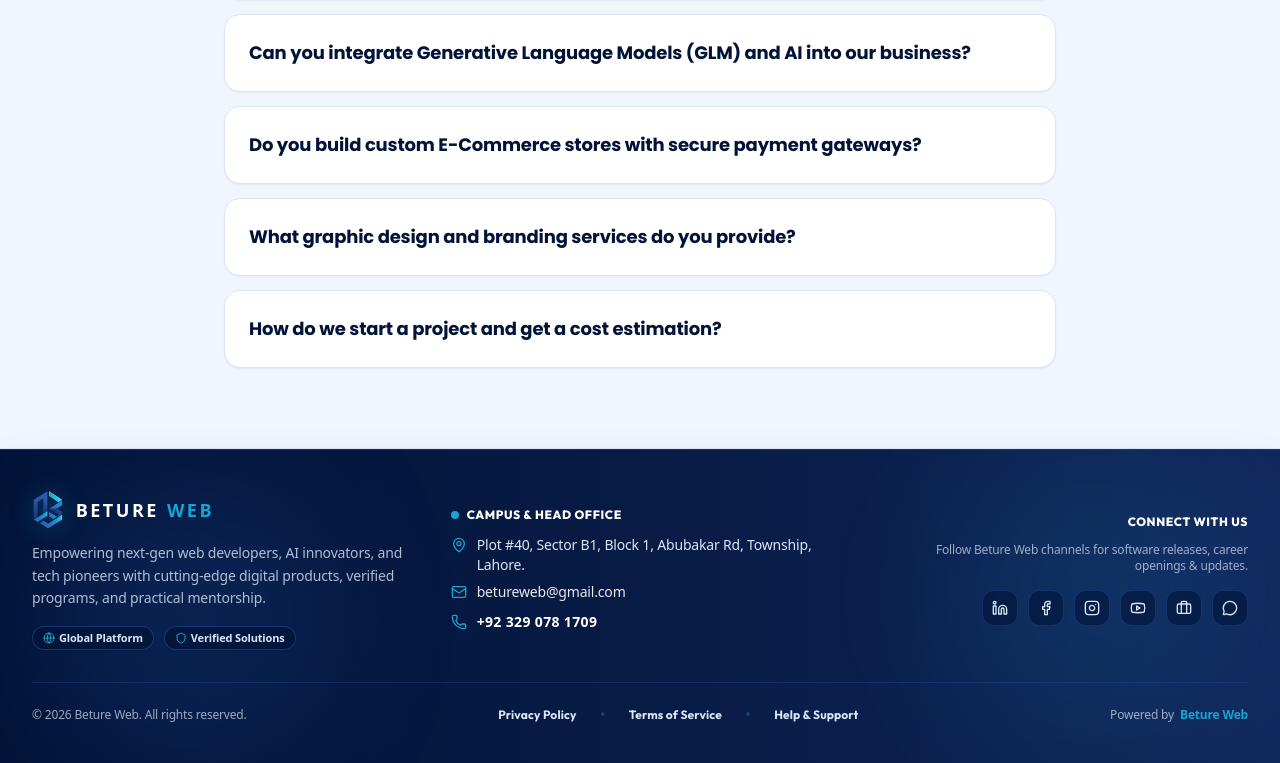
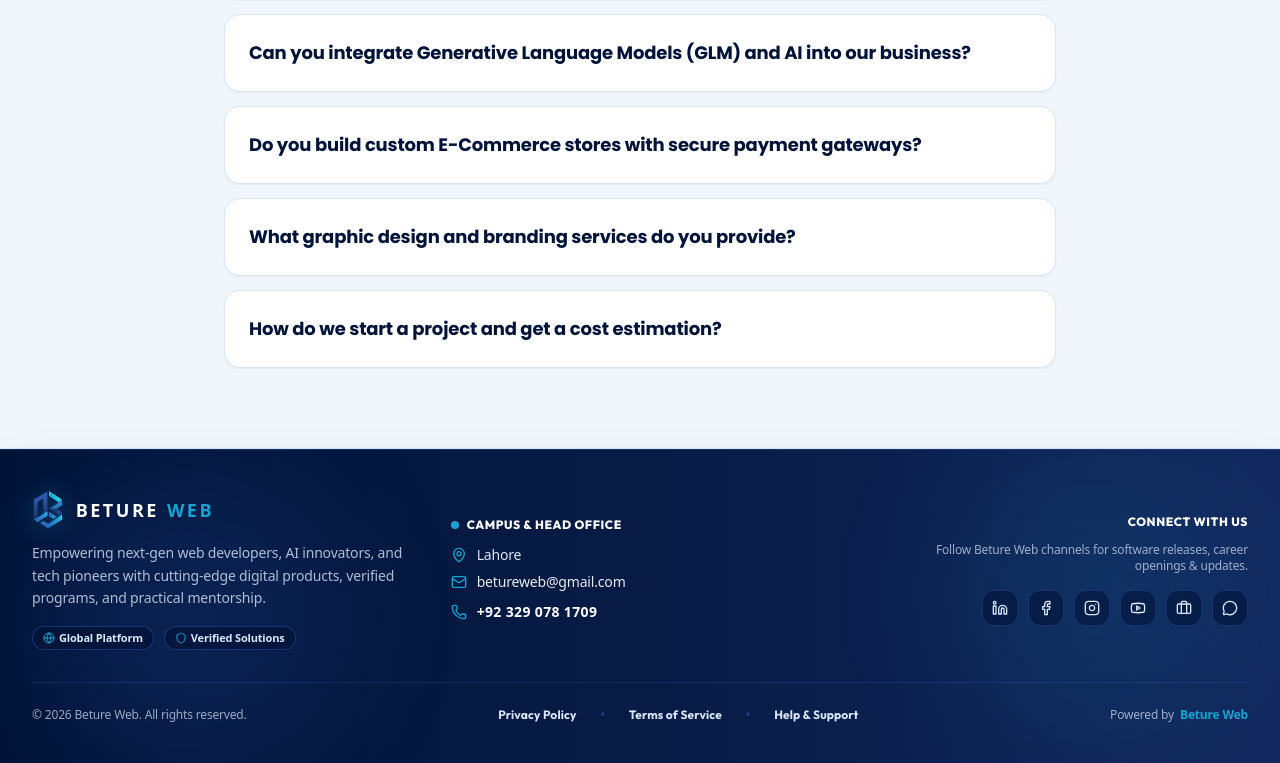
Before and after one commit to usman-codex/BETURE-WEB, a React (Vite) app: page / in a window 1280 px wide. Shown: the part 8114-8877 px from the top of the page. Built offline with nearby package versions, Linux system fonts and the light colour scheme.

Commit message:
Update address to Lahore only across footer and contact page

```diff
--- a/src/components/Footer.tsx
+++ b/src/components/Footer.tsx
@@ -110,7 +110,7 @@ export const Footer: React.FC<FooterProps> = ({ setActiveTab }) => {
               <div className="flex items-start justify-center md:justify-start gap-2.5 text-[#D8E6F8]">
                 <MapPin className="w-4 h-4 text-[#16A5CE] shrink-0 mt-0.5" />
                 <span className="leading-snug">
-                  Plot #40, Sector B1, Block 1, Abubakar Rd, Township, Lahore.
+                  Lahore
                 </span>
               </div>
 
@@ -301,7 +301,7 @@ export const Footer: React.FC<FooterProps> = ({ setActiveTab }) => {
                       </div>
                       <div className="flex items-start gap-2 text-xs text-[#D8E6F8]">
                         <MapPin className="w-4 h-4 text-[#16A5CE] shrink-0 mt-0.5" />
-                        <span>Head Office: Plot #40, Sector B1, Block 1, Abubakar Rd, Township, Lahore.</span>
+                        <span>Head Office: Lahore</span>
                       </div>
                     </div>
                     <p className="text-xs text-[#D8E6F8]/70">
--- a/src/views/ContactPage.tsx
+++ b/src/views/ContactPage.tsx
@@ -143,7 +143,7 @@ export const ContactPage: React.FC = () => {
                   <div>
                     <div className="text-xs text-[#5074A8] font-medium">Head Office Location</div>
                     <div className="font-bold text-[#011337] text-xs sm:text-sm">
-                      Township, Lahore, Punjab, Pakistan
+                      Lahore
                     </div>
                   </div>
                 </div>
```
